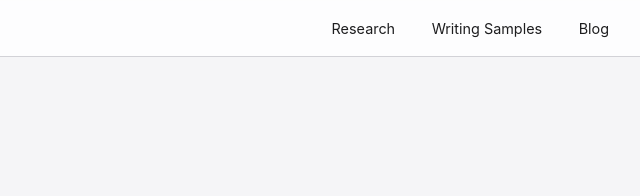
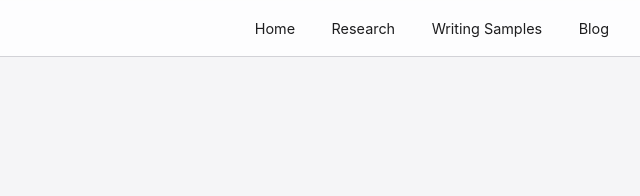
Before and after one commit to Brennan-Page/Brennan-Page.github.io, a plain HTML site: page index.html in a window 1280 px wide. Shown: the top 196 px of the page, 499-1139 px from the left. Drawn offline with Linux system fonts and the light colour scheme.

Commit message:
Update index.html

```diff
--- a/index.html
+++ b/index.html
@@ -49,6 +49,7 @@
     <div class="nav-container">
         <strong>Portfolio</strong>
         <div class="nav-links">
+            <a href="#home">Home</a>
             <a href="#research">Research</a>
             <a href="#writing">Writing Samples</a>
             <a href="#blog">Blog</a>
@@ -56,7 +57,7 @@
     </div>
 </nav>
 
-<header>
+<header id="home">
     <h1>Your Name</h1>
     <p>Biomedical Research & Educational Mentorship</p>
 </header>
```
